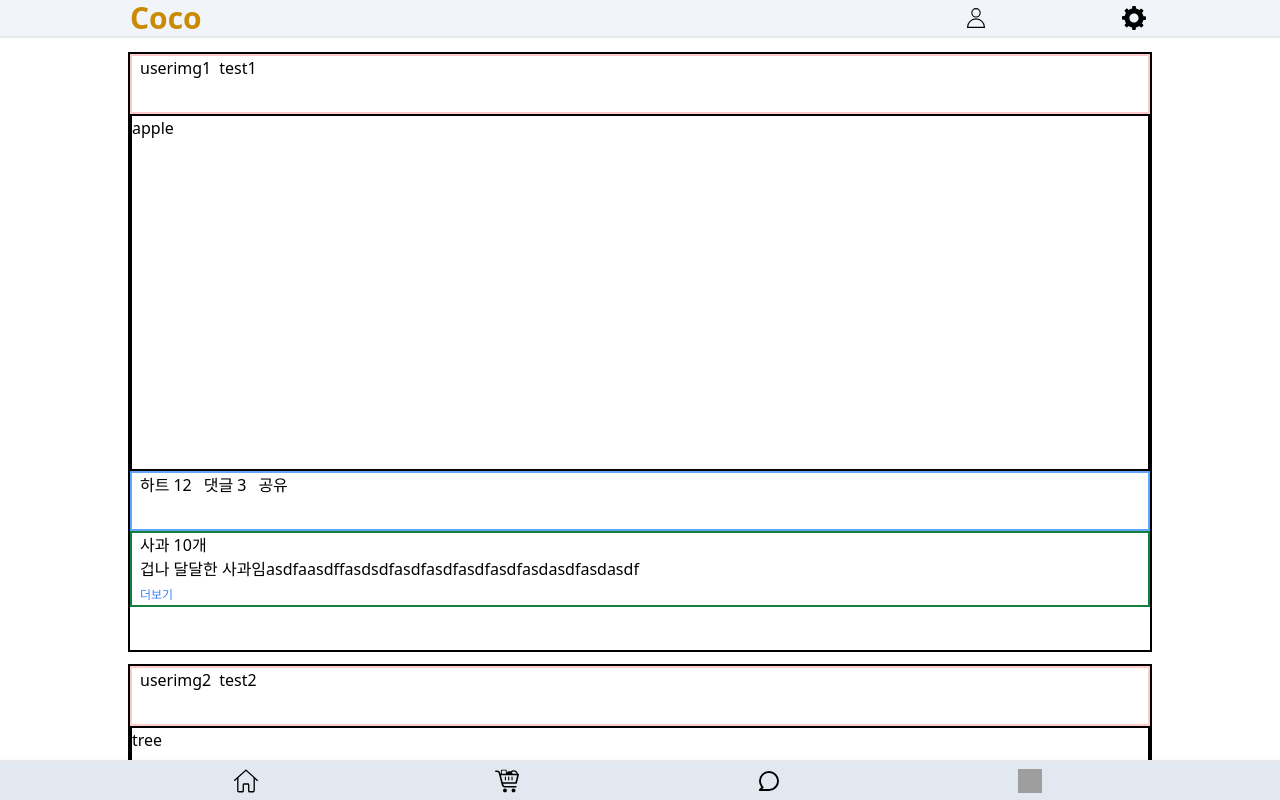
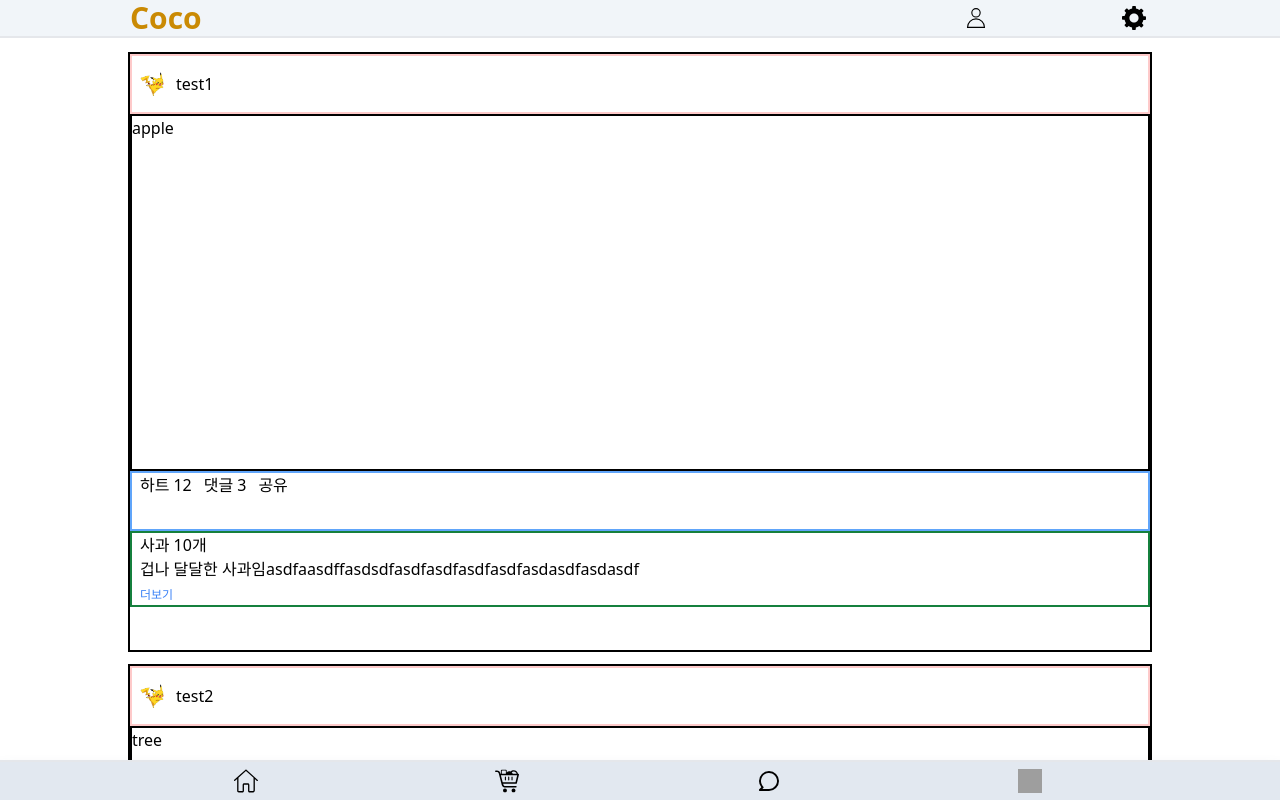
Before and after one commit to chococake22/SPM, a Next.js app in the folder web/: page / in a window 1280 px wide. Shown: the top 800 px of the page. Built offline with nearby package versions, Linux system fonts and the light colour scheme; data requests are answered from the project's data file; grey boxes are pictures that could not be loaded.

Commit message:
profile image update

```diff
--- a/web/db.json
+++ b/web/db.json
@@ -3,7 +3,7 @@
     {
       "imageInfo": "apple",
       "userId": "test1",
-      "profileImg": "userimg1",
+      "profileImg": "/pngwing.com.png",
       "heartCnt": 12,
       "commentCnt": 3,
       "itemName": "사과 10개",
@@ -12,7 +12,7 @@
     {
       "imageInfo": "tree",
       "userId": "test2",
-      "profileImg": "userimg2",
+      "profileImg": "/pngwing.com.png",
       "heartCnt": 5,
       "commentCnt": 2,
       "itemName": "나무 1세트",
@@ -21,7 +21,7 @@
     {
       "imageInfo": "banana",
       "userId": "test3",
-      "profileImg": "userimg3",
+      "profileImg": "/pngwing.com.png",
       "heartCnt": 7,
       "commentCnt": 1,
       "itemName": "바나나 한송이",
--- a/web/src/components/Item/ItemUserProfile.tsx
+++ b/web/src/components/Item/ItemUserProfile.tsx
@@ -1,3 +1,5 @@
+import UserImage from "../User/UserPhoto";
+
 interface ItemUserProfileProps {
   profileImg: string;
   userId: string;
@@ -5,9 +7,11 @@ interface ItemUserProfileProps {
 
 const itemUserProfile: React.FC<ItemUserProfileProps> = ({ profileImg, userId }) => {
   return (
-    <div className="w-full h-[10%] border-2 border-red-200">
-      <div className="ml-2">
-        {profileImg}
+    <div className="flex items-center w-full h-[10%] border-2 border-red-200">
+      <div className="flex ml-2 rounded-2xl">
+        <UserImage imageInfo={profileImg} />
+      </div>
+      <div>
         <span className="ml-2">{userId}</span>
       </div>
     </div>
--- /dev/null
+++ b/web/src/components/User/UserPhoto.tsx
@@ -0,0 +1,19 @@
+import Image from "next/image";
+
+interface UserImageProps {
+  imageInfo: string;
+}
+
+const UserImage: React.FC<UserImageProps> = ({ imageInfo }) => {
+  return (
+    <Image
+      src={imageInfo}
+      alt="Home"
+      className="w-6 h-6 mr-1"
+      width={5}
+      height={5}
+    />
+  );
+};
+
+export default UserImage;
```
Also changed, not shown: web/public/pngwing.com.png (added).
